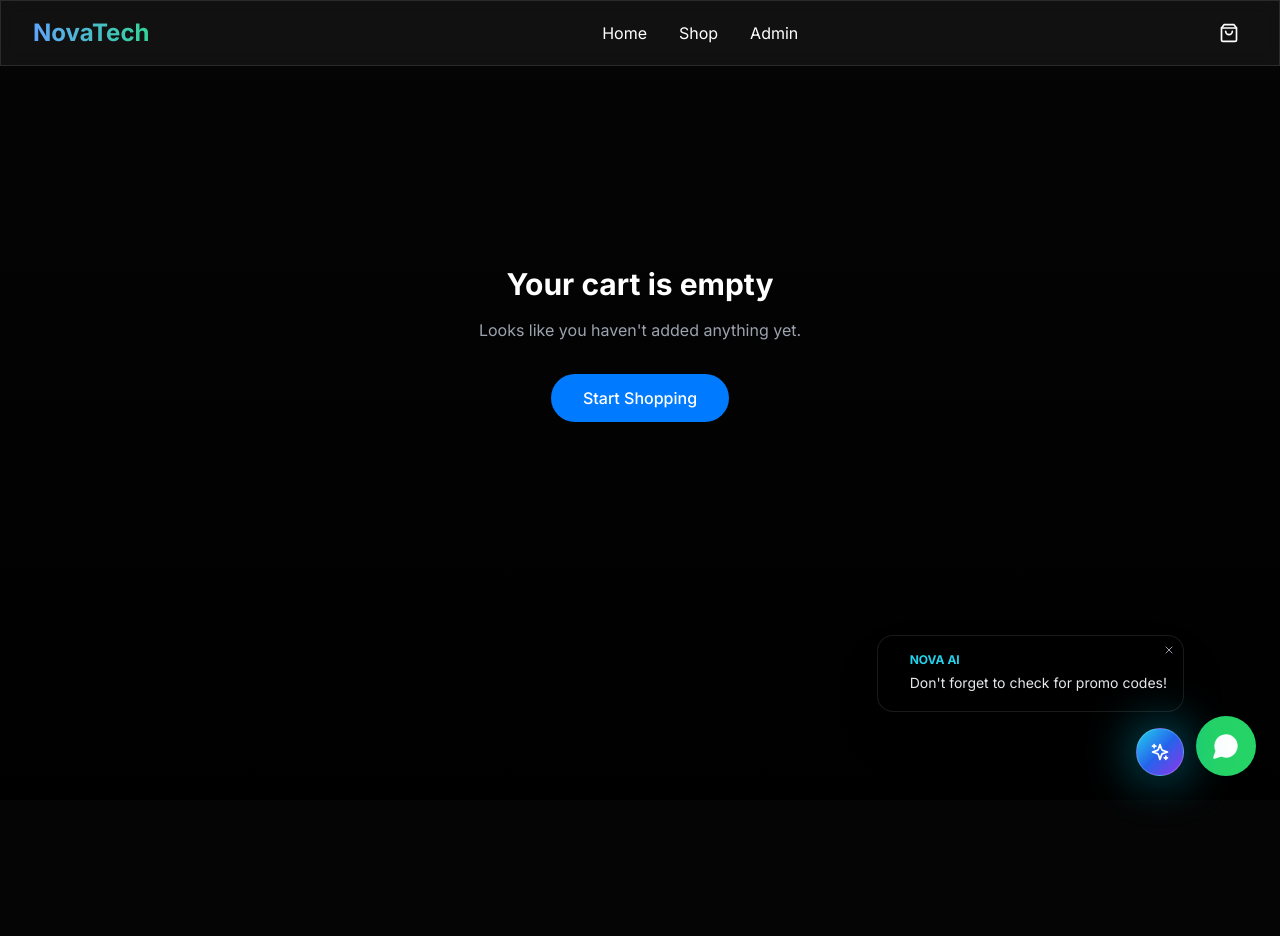
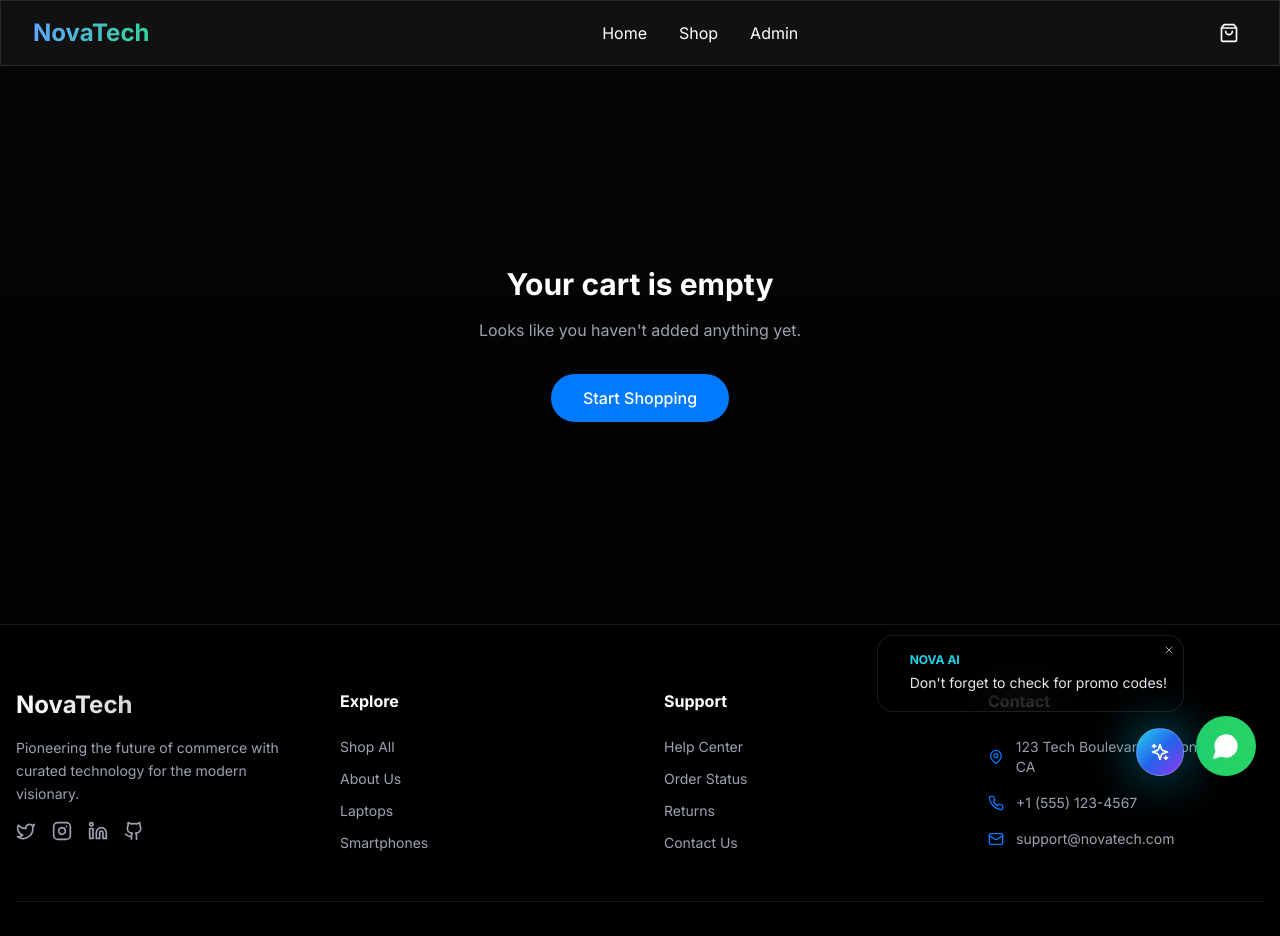
Before and after one commit to nuisance-07/novatech, a Next.js app: page /cart in a window 1280 px wide. Shown: the top 936 px of the page. Before the commit the page ends 800 px from the top, so only its background shows below. Built offline with nearby package versions, Linux system fonts and the light colour scheme.

Commit message:
feat: add Footer component and update application layout and Next.js configuration

```diff
--- a/app/cart/page.tsx
+++ b/app/cart/page.tsx
@@ -75,9 +75,31 @@ export default function CartPage() {
                             </div>
                         </div>
 
-                        <button className="w-full py-4 bg-primary text-white rounded-xl font-bold hover:bg-primary-hover transition flex items-center justify-center gap-2">
+                        <button className="w-full py-4 bg-primary text-white rounded-xl font-bold hover:bg-primary-hover transition flex items-center justify-center gap-2 mb-6">
                             Checkout <ArrowRight size={18} />
                         </button>
+
+                        <div className="space-y-4">
+                            <p className="text-xs text-gray-400 text-center uppercase tracking-wider">Secure Payment With</p>
+                            <div className="flex justify-center gap-4 grayscale opacity-70 hover:grayscale-0 hover:opacity-100 transition duration-300">
+                                {/* Visa */}
+                                <div className="h-8 w-12 bg-white rounded flex items-center justify-center">
+                                    <img src="https://upload.wikimedia.org/wikipedia/commons/5/5e/Visa_Inc._logo.svg" alt="Visa" className="h-3 object-contain" />
+                                </div>
+                                {/* Mastercard */}
+                                <div className="h-8 w-12 bg-white rounded flex items-center justify-center">
+                                    <img src="https://upload.wikimedia.org/wikipedia/commons/2/2a/Mastercard-logo.svg" alt="Mastercard" className="h-5 object-contain" />
+                                </div>
+                                {/* Amex */}
+                                <div className="h-8 w-12 bg-white rounded flex items-center justify-center">
+                                    <img src="https://upload.wikimedia.org/wikipedia/commons/3/30/American_Express_logo_%282018%29.svg" alt="Amex" className="h-4 object-contain" />
+                                </div>
+                                {/* PayPal */}
+                                <div className="h-8 w-12 bg-white rounded flex items-center justify-center">
+                                    <img src="https://upload.wikimedia.org/wikipedia/commons/b/b5/PayPal.svg" alt="PayPal" className="h-4 object-contain" />
+                                </div>
+                            </div>
+                        </div>
                     </div>
                 </div>
             </div>
--- a/app/layout.tsx
+++ b/app/layout.tsx
@@ -2,6 +2,7 @@ import type { Metadata } from "next";
 import { Inter } from "next/font/google";
 import "./globals.css";
 import Navbar from "@/components/layout/Navbar";
+import Footer from "@/components/layout/Footer";
 import QueryProvider from "@/components/providers/QueryProvider";
 import { CommandMenu } from "@/components/layout/CommandMenu";
 import { WhatsAppButton } from "@/components/ui/WhatsAppButton";
@@ -30,6 +31,7 @@ export default function RootLayout({
           </div>
           <WhatsAppButton />
           <NovaAssistant />
+          <Footer />
         </QueryProvider>
       </body>
     </html>
--- /dev/null
+++ b/components/layout/Footer.tsx
@@ -0,0 +1,87 @@
+import Link from "next/link";
+import { Facebook, Twitter, Instagram, Linkedin, Github, Mail, MapPin, Phone } from "lucide-react";
+
+export default function Footer() {
+    return (
+        <footer className="bg-black border-t border-white/10 pt-16 pb-8">
+            <div className="max-w-7xl mx-auto px-4">
+                <div className="grid grid-cols-1 md:grid-cols-4 gap-12 mb-12">
+
+                    {/* Brand */}
+                    <div className="space-y-4">
+                        <h3 className="text-2xl font-bold bg-clip-text text-transparent bg-gradient-to-r from-white to-white/60">
+                            NovaTech
+                        </h3>
+                        <p className="text-gray-400 text-sm leading-relaxed">
+                            Pioneering the future of commerce with curated technology for the modern visionary.
+                        </p>
+                        <div className="flex gap-4">
+                            <Link href="#" className="text-gray-400 hover:text-primary transition">
+                                <Twitter size={20} />
+                            </Link>
+                            <Link href="#" className="text-gray-400 hover:text-primary transition">
+                                <Instagram size={20} />
+                            </Link>
+                            <Link href="#" className="text-gray-400 hover:text-primary transition">
+                                <Linkedin size={20} />
+                            </Link>
+                            <Link href="#" className="text-gray-400 hover:text-primary transition">
+                                <Github size={20} />
+                            </Link>
+                        </div>
+                    </div>
+
+                    {/* Quick Links */}
+                    <div>
+                        <h4 className="font-bold text-white mb-6">Explore</h4>
+                        <ul className="space-y-3 text-sm text-gray-400">
+                            <li><Link href="/shop" className="hover:text-primary transition">Shop All</Link></li>
+                            <li><Link href="/about" className="hover:text-primary transition">About Us</Link></li>
+                            <li><Link href="/shop?category=laptops" className="hover:text-primary transition">Laptops</Link></li>
+                            <li><Link href="/shop?category=phones" className="hover:text-primary transition">Smartphones</Link></li>
+                        </ul>
+                    </div>
+
+                    {/* Support */}
+                    <div>
+                        <h4 className="font-bold text-white mb-6">Support</h4>
+                        <ul className="space-y-3 text-sm text-gray-400">
+                            <li><Link href="#" className="hover:text-primary transition">Help Center</Link></li>
+                            <li><Link href="#" className="hover:text-primary transition">Order Status</Link></li>
+                            <li><Link href="#" className="hover:text-primary transition">Returns</Link></li>
+                            <li><Link href="#" className="hover:text-primary transition">Contact Us</Link></li>
+                        </ul>
+                    </div>
+
+                    {/* Contact */}
+                    <div>
+                        <h4 className="font-bold text-white mb-6">Contact</h4>
+                        <ul className="space-y-4 text-sm text-gray-400">
+                            <li className="flex items-center gap-3">
+                                <MapPin size={16} className="text-primary" />
+                                <span>123 Tech Boulevard, Silicon Valley, CA</span>
+                            </li>
+                            <li className="flex items-center gap-3">
+                                <Phone size={16} className="text-primary" />
+                                <span>+1 (555) 123-4567</span>
+                            </li>
+                            <li className="flex items-center gap-3">
+                                <Mail size={16} className="text-primary" />
+                                <span>support@novatech.com</span>
+                            </li>
+                        </ul>
+                    </div>
+                </div>
+
+                {/* Bottom Bar */}
+                <div className="border-t border-white/10 pt-8 flex flex-col md:flex-row justify-between items-center gap-4 text-sm text-gray-500">
+                    <p>&copy; {new Date().getFullYear()} NovaTech. All rights reserved.</p>
+                    <div className="flex gap-6">
+                        <Link href="#" className="hover:text-white transition">Privacy Policy</Link>
+                        <Link href="#" className="hover:text-white transition">Terms of Service</Link>
+                    </div>
+                </div>
+            </div>
+        </footer>
+    );
+}
--- a/next.config.js
+++ b/next.config.js
@@ -1,11 +1,11 @@
 /** @type {import('next').NextConfig} */
 const nextConfig = {
   images: {
-    domains: ['images.unsplash.com', 'plus.unsplash.com'],
+    domains: ['images.unsplash.com', 'plus.unsplash.com', 'upload.wikimedia.org'],
   },
   experimental: {
     serverActions: {
-        allowedOrigins: ['localhost:3000']
+      allowedOrigins: ['localhost:3000']
     }
   }
 };
```
